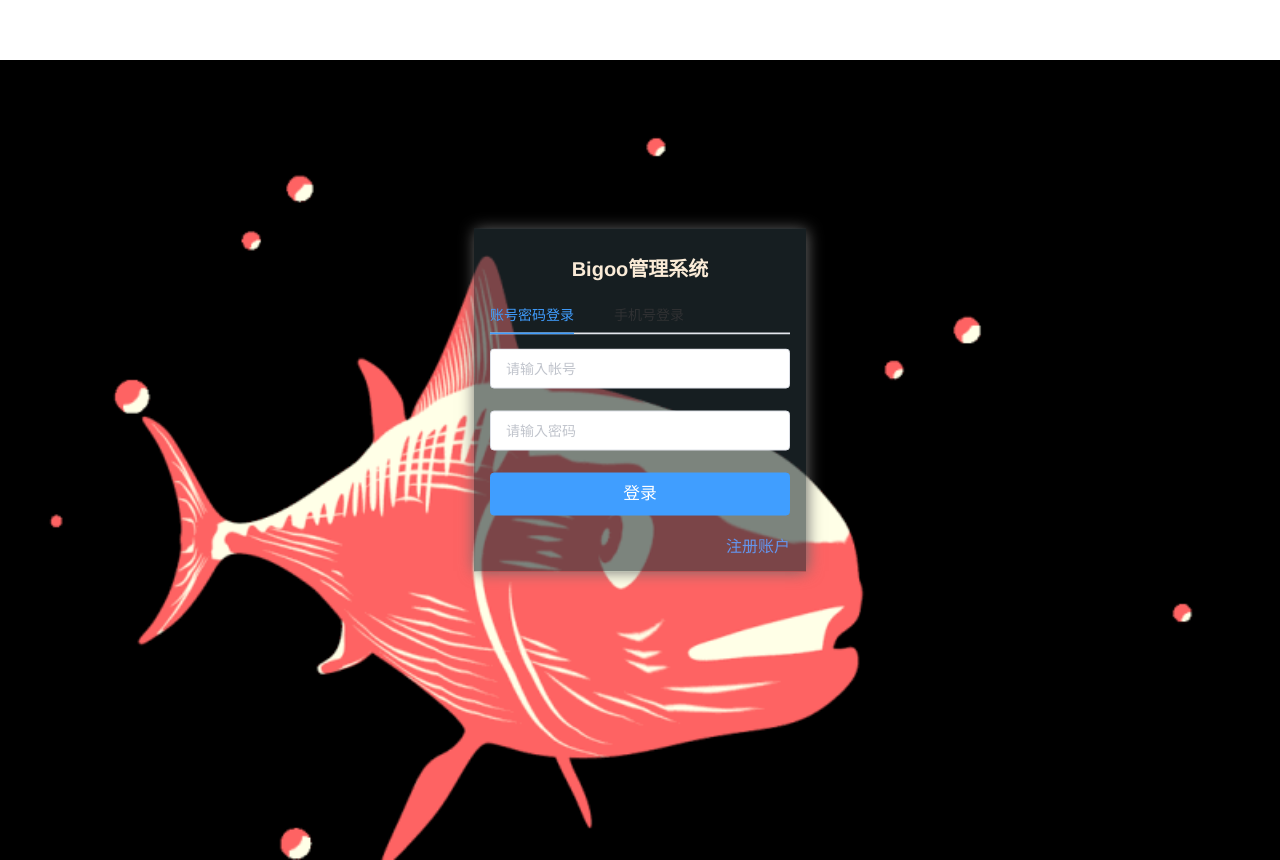
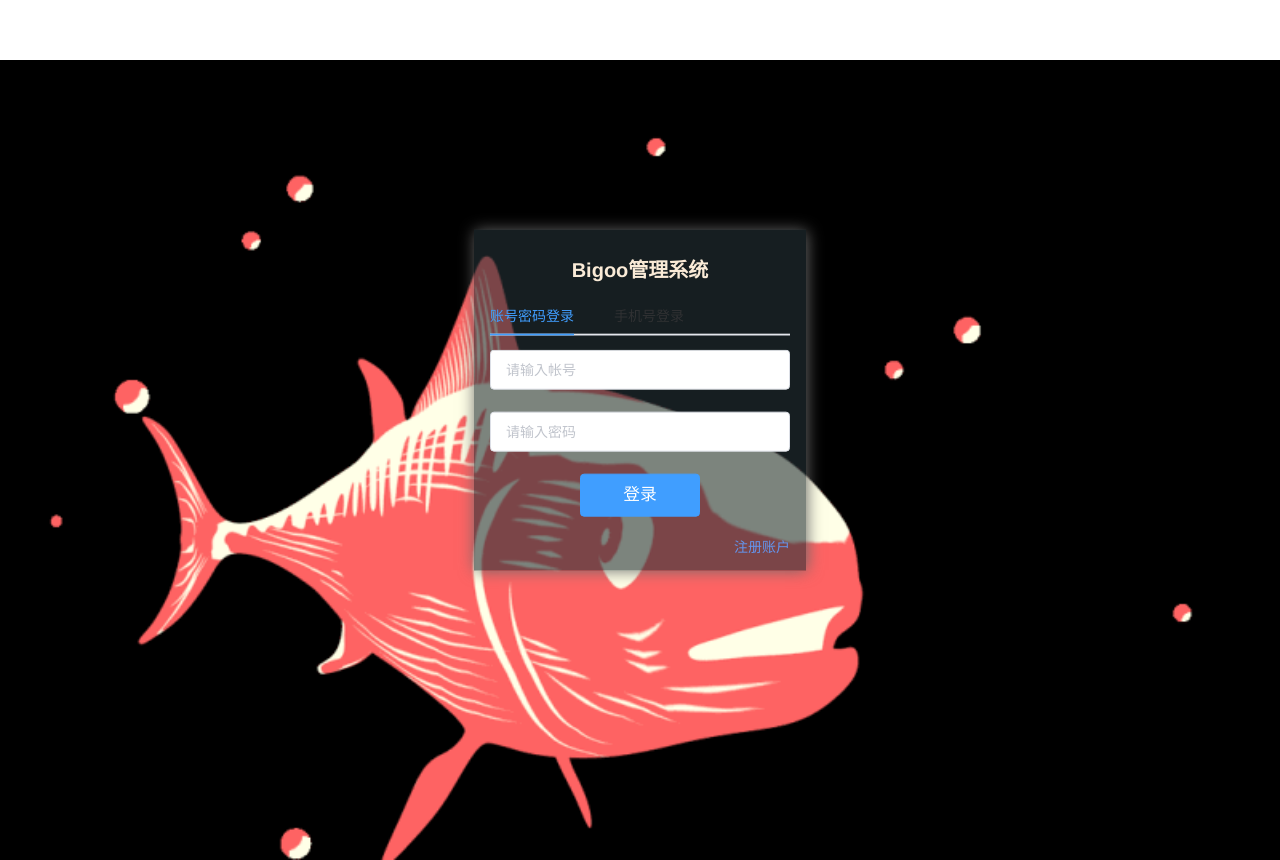
Before and after one commit to JokeyFeng/bigoo-admin-vue, a Vue app: page /#/login in a window 1280 px wide. Built offline with nearby package versions, Linux system fonts and the light colour scheme; what vue-apexcharts would draw is missing.

Commit message:
修改a标签为el-link标签

```diff
--- a/src/views/login/Login.vue
+++ b/src/views/login/Login.vue
@@ -38,11 +38,16 @@
         </el-tab-pane>
       </el-tabs>
       <el-form-item>
-        <el-button style="width: 100%;font-size: larger" :loading="loading" type="primary" @click="signIn()">登录
+        <el-button style="width: 40%;font-size: larger"
+                   :loading="loading"
+                   type="primary"
+                   @click="signIn()">登录
         </el-button>
       </el-form-item>
       <div>
-        <a style="float: right;color: cornflowerblue" @click="register">注册账户</a>
+        <el-link type="primary"
+                 style="float: right;color: cornflowerblue"
+                 @click="register">注册账户</el-link>
       </div>
     </el-form>
   </div>
--- a/src/views/login/Register.vue
+++ b/src/views/login/Register.vue
@@ -24,13 +24,17 @@
       </el-form-item>
       <el-form-item>
         <el-button
-          style="width: 100%;font-size: larger"
+          style="width: 40%;font-size: larger"
           type="primary"
           :loading="registerBtn"
           :disabled="registerBtn"
           @click.stop.prevent="register">立即注册</el-button>
-        <a class="login" style="float: right;line-height: 40px" @click="returnLogin">使用已有账户登录</a>
       </el-form-item>
+      <div>
+        <el-link type="primary"
+                 style="float: right;line-height: 40px"
+                 @click="returnLogin">已有账户登录</el-link>
+      </div>
     </el-form>
   </div>
 </template>
@@ -58,6 +62,7 @@
     methods: {
       //注册
       register() {
+        this.registerBtn = true;
         let _username = this.registerForm.username;
         let _password = this.registerForm.password;
         this.$axios.post('/v1/user/register', {
@@ -65,9 +70,15 @@
           password: _password
         }).then((data) => {
           console.log(data.message);
+          setTimeout(() => {
+            this.registerBtn = false
+          });
           this.returnLogin();
+        }).catch(() => {
+          setTimeout(() => {
+            this.registerBtn = false
+          })
         })
-
       },
       returnLogin() {
         this.$emit('register', 'Login')
```
